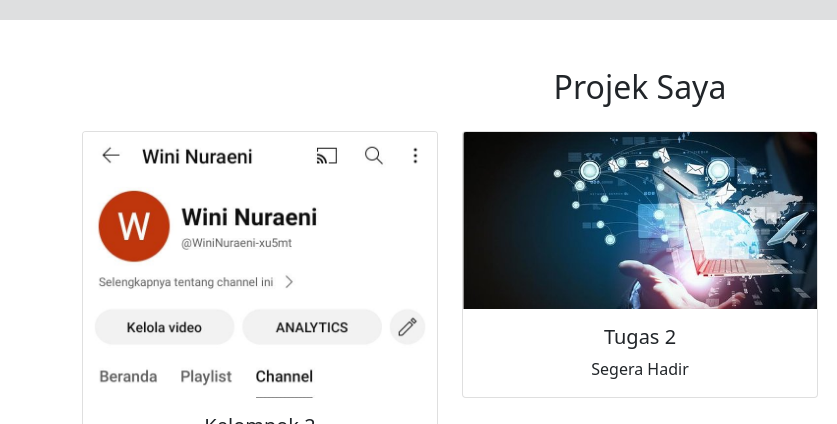
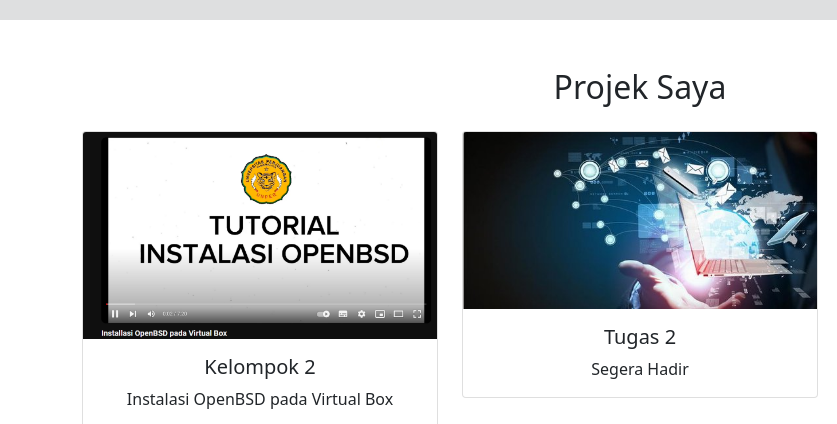
Before and after one commit to adzkiahy/wini, a plain HTML site: page index.html in a window 1280 px wide. Shown: the part 1260-1684 px from the top of the page, 0-837 px from the left. Drawn offline with nearby package versions, Linux system fonts and the light colour scheme.

Commit message:
Update index.html

```diff
--- a/index.html
+++ b/index.html
@@ -92,7 +92,7 @@
         <div class="row">
             <div class="col-md-4 mb-3">
                 <div class="card" data-aos="flip-right" data-aos-duration="500" data-aos-delay="300">
-                    <img src="img/screenshot yt.jpeg" class="card-img-top" alt="2103010002_Wini Nuraeni_TI A">
+                    <img src="img/bsd.png" class="card-img-top" alt="2103010002_Wini Nuraeni_TI A">
                     <div class="card-body text-center">
                         <h5 class="card-title">Kelompok 2</h5>
                         <p class="card-text">Instalasi OpenBSD pada Virtual Box</p>
```
